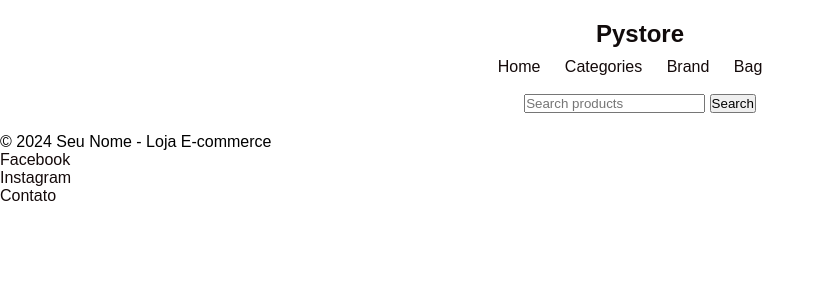
After one commit to bonelli95/django.e-commerce, a Django app: template templates/categories.html in a window 1280 px wide. The commit adds this page. Shown: the top 300 px of the page, without its empty margins (0-825 px from the left). Run offline with Django 5.2, Linux system fonts and the light colour scheme; the template is opened without the code that fills it, so the values that code supplies are empty.

Commit message:
new page

```diff
--- a/pystore/urls.py
+++ b/pystore/urls.py
@@ -1,6 +1,7 @@
 from django.urls import path
-from pystore.views import index
+from pystore.views import index, categories
 
 urlpatterns = [
     path('', index, name='index'),
+    path('categories/', categories, name='categories')
 ]
--- a/pystore/views.py
+++ b/pystore/views.py
@@ -3,3 +3,7 @@ from pystore.models import Banner, Category, Brand, Color, Size, Product, Produc
 
 def index(request):
     return render(request, 'index.html')
+
+def categories(request):
+    data = Category.objects.all().order_by(id)
+    return render(request, 'categories.html', {'data':data})
--- a/setup/urls.py
+++ b/setup/urls.py
@@ -1,9 +1,15 @@
 from django.contrib import admin
 from django.urls import path, include
 from django.conf import settings
+from django.conf.urls.static import static
+
 
 
 urlpatterns = [
     path('admin/', admin.site.urls),
     path('', include('pystore.urls')),
 ]
+
+if settings.DEBUG:
+    urlpatterns += static(settings.MEDIA_URL, document_root=settings.MEDIA_ROOT)
+    urlpatterns += static(settings.STATIC_URL, document_root=settings.STATIC_ROOT)
--- /dev/null
+++ b/templates/categories.html
@@ -0,0 +1,36 @@
+{% load static %}
+<!DOCTYPE html>
+<html lang="en">
+<head>
+    <meta charset="UTF-8">
+    <meta name="viewport" content="width=device-width, initial-scale=1.0">
+    <link rel="stylesheet" href="{% static 'styles/style.css' %}">
+</head>
+<body>
+    <header>
+        <h1>Pystore</h1>
+        <nav>
+            <ul>
+                <li><a href="{% url 'index' %}">Home</a></li>
+                <li><a href="{% url 'categories' %}">Categories</a></li>
+                <li><a href="#">Brand</a></li>
+                <li><a href="#">Bag</a></li>
+            </ul>
+        </nav></br>
+        <form action="#">
+            <input type="search" placeholder="Search products">
+            <button type="submit">Search</button>
+        </form>
+    </header>
+
+
+    <footer>
+        <p>&copy; 2024 Seu Nome - Loja E-commerce</p>
+        <ul>
+            <li><a href="#">Facebook</a></li>
+            <li><a href="#">Instagram</a></li>
+            <li><a href="#">Contato</a></li>
+        </ul>
+    </footer>
+</body>
+</html>
--- a/templates/index.html
+++ b/templates/index.html
@@ -8,11 +8,12 @@
 </head>
 <body>
     <header>
+        <img src="{% static 'media/banner/logo.jpg' %}" alt="logo" class="logo">
         <h1>Pystore</h1>
         <nav>
             <ul>
-                <li><a href="#">Home</a></li>
-                <li><a href="#">Categorys</a></li>
+                <li><a href="{% url 'index' %}">Home</a></li>
+                <li><a href="{% url 'categories' %}">Categories</a></li>
                 <li><a href="#">Brand</a></li>
                 <li><a href="#">Bag</a></li>
             </ul>
```
Also changed, not shown: db.sqlite3.
